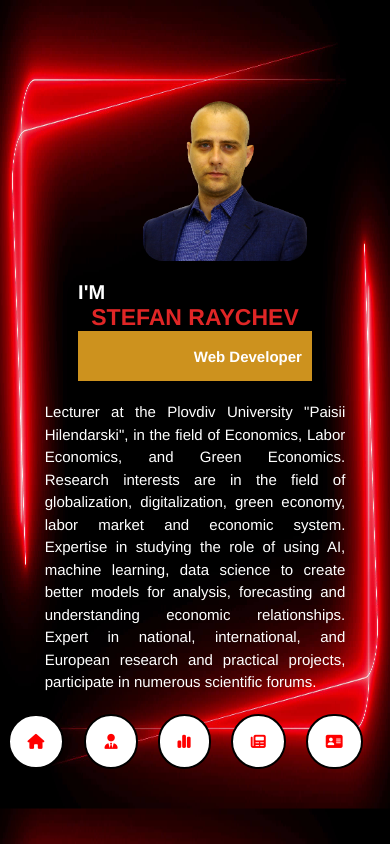
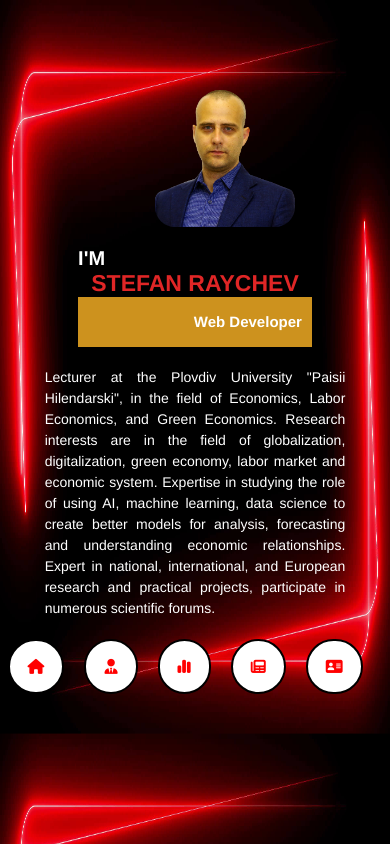
Before and after one commit to StefanRaychev/stefanraychev.github.io, a plain HTML site: page index.html in a window 390 px wide. Drawn offline with Linux system fonts and the light colour scheme.

Commit message:
Update index.css

```diff
--- a/index.css
+++ b/index.css
@@ -301,11 +301,11 @@ img {
     }
 
     .photo {
-      width: 70%;
+      width: 60%;
       margin-right: 0;
       justify-content: center;
       align-items: center;
-      margin-top: 70px;
+      margin-top: 60px;
     }
 
     .text {
@@ -333,7 +333,7 @@ img {
     .text_title {
       width: 90%;
       text-align: center;
-      font-size: 15px;
+      font-size: 14px;
       text-align: justify;
 
     }
```
